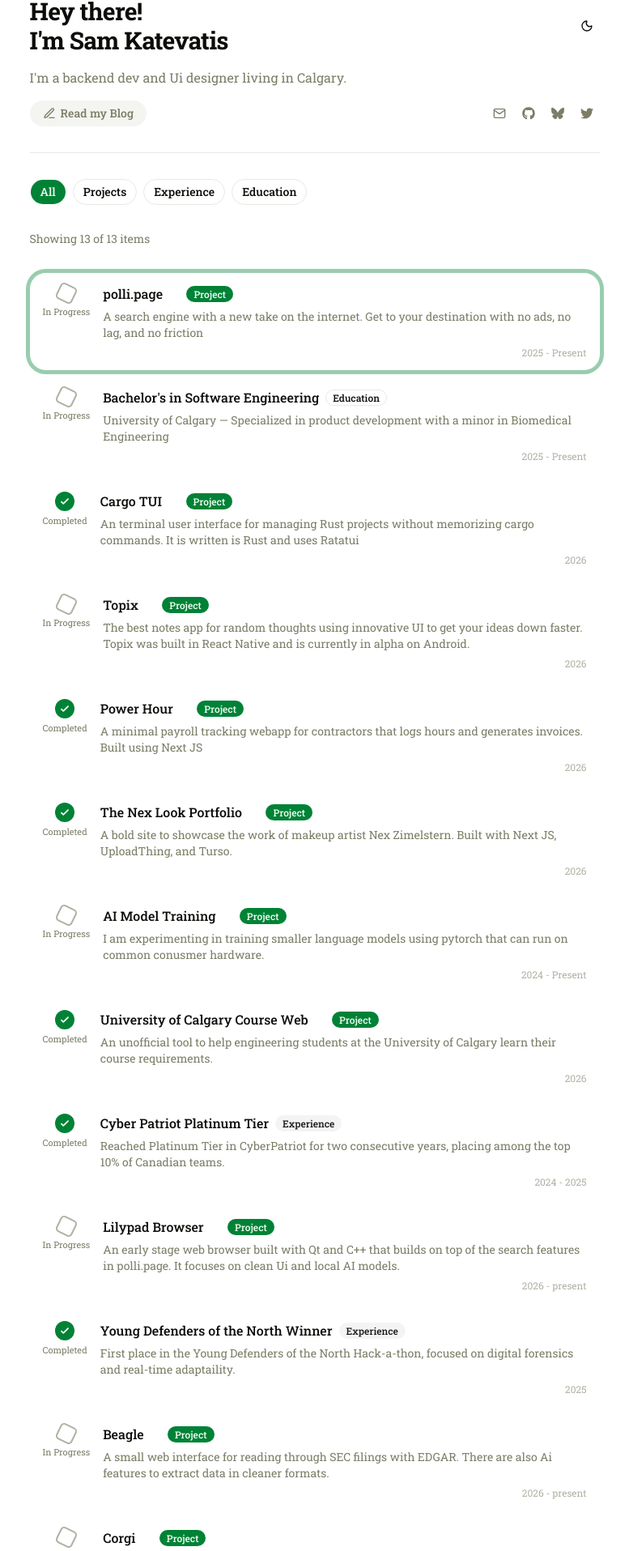
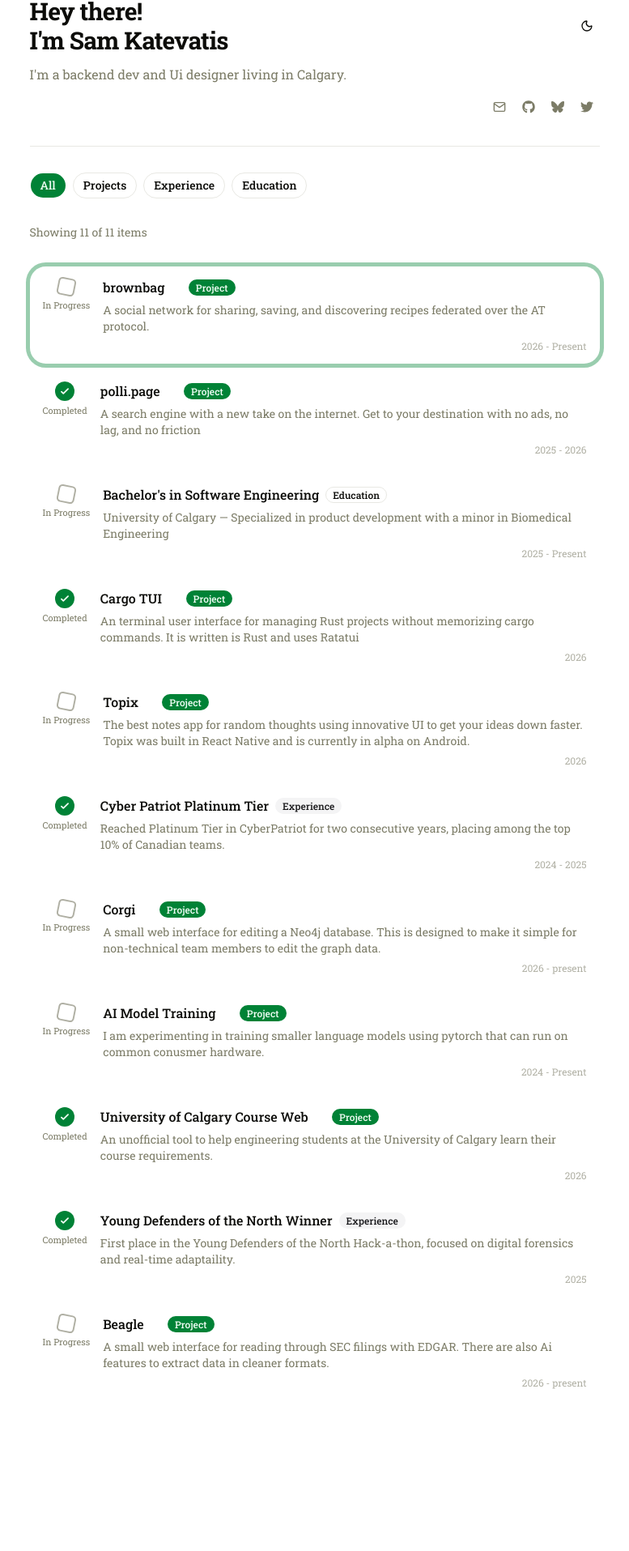
Before and after one commit to Samarinara/polli-portfolio, a Next.js app: page / in a window 1280 px wide. Shown: the part 36-1951 px from the top of the page at 81% size, without its empty margins (244-1021 px from the left). After the commit the page ends 1797 px from the top, so only its background shows below. Built offline with nearby package versions, Linux system fonts and the light colour scheme.

Commit message:
updated credentials and fixed a build error

```diff
--- a/app/page.tsx
+++ b/app/page.tsx
@@ -122,7 +122,7 @@ export default function Page() {
             {filtered.length > 0
               ? filtered.map((item) => (
                   <motion.div
-                    key={item.id}
+                    key={credentials.indexOf(item)}
                     layout="position"
                     variants={itemVariants}
                     initial="initial"
--- a/components/portfolio-header.tsx
+++ b/components/portfolio-header.tsx
@@ -93,7 +93,7 @@ function CopyEmailButton({ email }: { email: string }) {
 
 export function PortfolioHeader() {
   return (
-    <header className="flex flex-col gap-4">
+    <header className="flex flex-col gap-3">
       <div className="flex items-center justify-between">
         <h1 className="text-3xl font-bold tracking-tight">
           Hey there!<br></br> I&apos;m Sam Katevatis
@@ -103,9 +103,7 @@ export function PortfolioHeader() {
       <p className="text-base text-muted-foreground">
         I&apos;m a backend dev and Ui designer living in Calgary.
       </p>
-      <div className="flex items-start justify-between gap-4">
-        <BlogPreview />
-        <div className="flex shrink-0 justify-end gap-1">
+      <div className="flex shrink-0 gap-1 justify-end">
           <CopyEmailButton email="sam@katevatis.com" />
           <SocialLink
             href="https://github.com/Samarinara"
@@ -122,7 +120,6 @@ export function PortfolioHeader() {
             label="@_samarinara"
             icon={<FaTwitter className="size-4 text-muted-foreground" />}
           />
-        </div>
       </div>
     </header>
   )
--- a/data/credentials.ts
+++ b/data/credentials.ts
@@ -1,7 +1,6 @@
 export type CredentialCategory = "project" | "experience" | "education"
 
 export interface Credential {
-  id: string
   title: string
   description: string
   category: CredentialCategory
@@ -13,18 +12,26 @@ export interface Credential {
 
 export const credentials: Credential[] = [
   {
-    id: "1",
+    title: "brownbag",
+    description:
+      "A social network for sharing, saving, and discovering recipes federated over the AT protocol. ",
+    category: "project",
+    completed: false,
+    date: "2026 - Present",
+    href: "https://brownbag.polli.page",
+    highlight: true,
+  },
+  {
     title: "polli.page",
     description:
       "A search engine with a new take on the internet. Get to your destination with no ads, no lag, and no friction",
     category: "project",
-    completed: false,
-    date: "2025 - Present",
+    completed: true,
+    date: "2025 - 2026",
     href: "https://polli.page",
-    highlight: true,
+    highlight: false,
   },
   {
-    id: "2",
     title: "Bachelor's in Software Engineering",
     description:
       "University of Calgary — Specialized in product development with a minor in Biomedical Engineering",
@@ -33,7 +40,6 @@ export const credentials: Credential[] = [
     date: "2025 - Present",
   },
   {
-    id: "3",
     title: "Cargo TUI",
     description:
       "An terminal user interface for managing Rust projects without memorizing cargo commands. It is written is Rust and uses Ratatui",
@@ -43,7 +49,6 @@ export const credentials: Credential[] = [
     date: "2026",
   },
   {
-    id: "4",
     title: "Topix",
     description:
       "The best notes app for random thoughts using innovative UI to get your ideas down faster. Topix was built in React Native and is currently in alpha on Android.",
@@ -53,27 +58,23 @@ export const credentials: Credential[] = [
     date: "2026",
   },
   {
-    id: "5",
-    title: "Power Hour",
+    title: "Cyber Patriot Platinum Tier",
     description:
-      "A minimal payroll tracking webapp for contractors that logs hours and generates invoices. Built using Next JS",
-    category: "project",
-    href: "https://power-hour-mocha.vercel.app/",
+      "Reached Platinum Tier in CyberPatriot for two consecutive years, placing among the top 10% of Canadian teams.",
+    category: "experience",
     completed: true,
-    date: "2026",
+    date: "2024 - 2025",
   },
   {
-    id: "6",
-    title: "The Nex Look Portfolio",
+    title: "Corgi",
     description:
-      "A bold site to showcase the work of makeup artist Nex Zimelstern. Built with Next JS, UploadThing, and Turso.",
+      "A small web interface for editing a Neo4j database. This is designed to make it simple for non-technical team members to edit the graph data.",
     category: "project",
-    href: "https://thenexlook.vercel.app/",
-    completed: true,
-    date: "2026",
+    completed: false,
+    href: "https://corgi.polli.page",
+    date: "2026 - present",
   },
   {
-    id: "7",
     title: "AI Model Training",
     description:
       "I am experimenting in training smaller language models using pytorch that can run on common conusmer hardware.",
@@ -83,7 +84,6 @@ export const credentials: Credential[] = [
     href: "https://github.com/Samarinara/small-language-training",
   },
   {
-    id: "8",
     title: "University of Calgary Course Web",
     description:
       "An unofficial tool to help engineering students at the University of Calgary learn their course requirements.",
@@ -93,26 +93,6 @@ export const credentials: Credential[] = [
     date: "2026",
   },
   {
-    id: "9",
-    title: "Cyber Patriot Platinum Tier",
-    description:
-      "Reached Platinum Tier in CyberPatriot for two consecutive years, placing among the top 10% of Canadian teams.",
-    category: "experience",
-    completed: true,
-    date: "2024 - 2025",
-  },
-  {
-    id: "10",
-    title: "Lilypad Browser",
-    description:
-      "An early stage web browser built with Qt and C++ that builds on top of the search features in polli.page. It focuses on clean Ui and local AI models.",
-    category: "project",
-    completed: false,
-    href: "https://github.com/Samarinara/lilypad",
-    date: "2026 - present",
-  },
-  {
-    id: "11",
     title: "Young Defenders of the North Winner",
     description:
       "First place in the Young Defenders of the North Hack-a-thon, focused on digital forensics and real-time adaptaility.",
@@ -121,7 +101,6 @@ export const credentials: Credential[] = [
     date: "2025",
   },
   {
-    id: "12",
     title: "Beagle",
     description:
       "A small web interface for reading through SEC filings with EDGAR. There are also Ai features to extract data in cleaner formats.",
@@ -130,14 +109,4 @@ export const credentials: Credential[] = [
     href: "https://beagle-edgar.vercel.app/",
     date: "2026 - present",
   },
-  {
-    id: "13",
-    title: "Corgi",
-    description:
-      "A small web interface for editing a Neo4j database. This is designed to make it simple for non-technical team members to edit the graph data.",
-    category: "project",
-    completed: false,
-    href: "https://corgi.polli.page",
-    date: "2026 - present",
-  },
 ]
--- /dev/null
+++ b/pnpm-workspace.yaml
@@ -0,0 +1,4 @@
+allowBuilds:
+  msw: false
+  sharp: true
+  unrs-resolver: true
```
